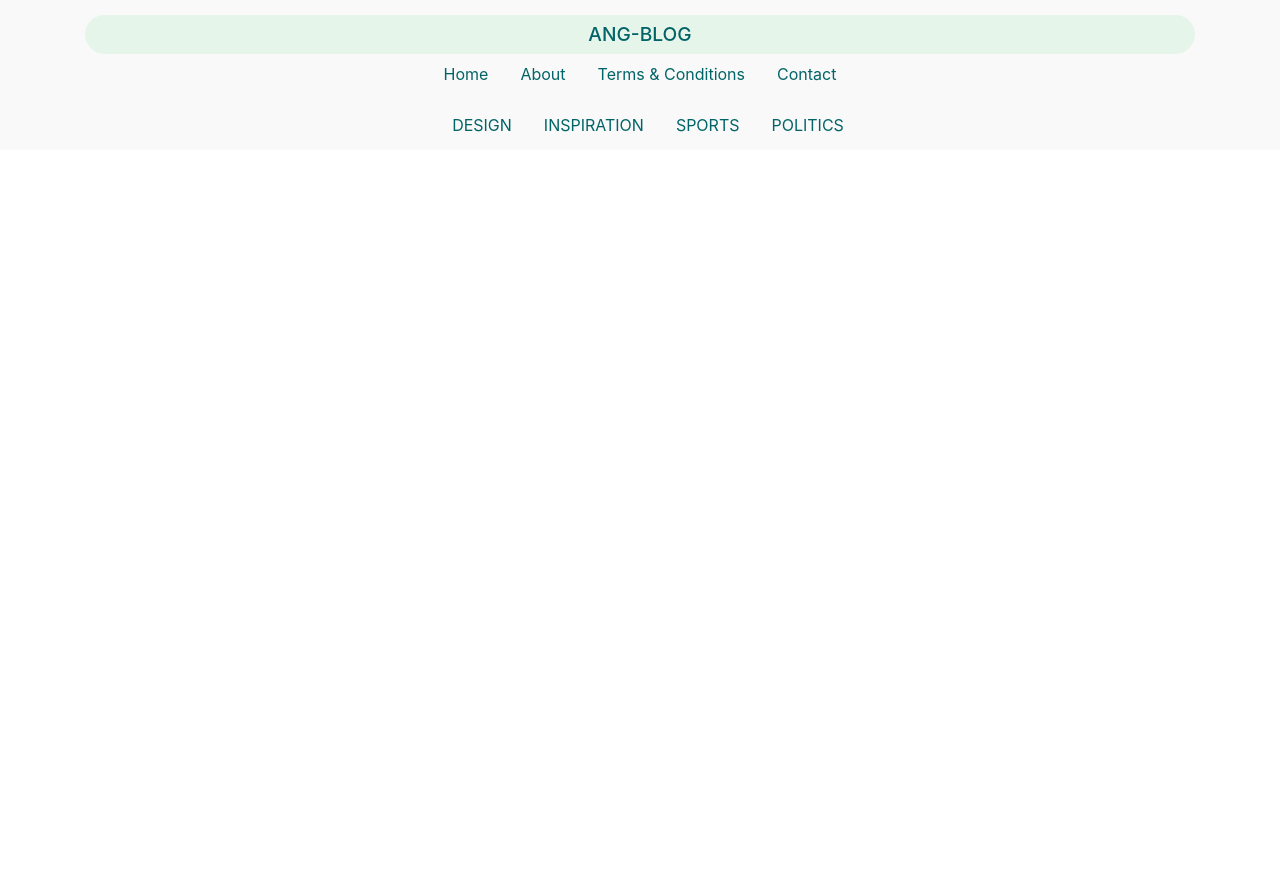
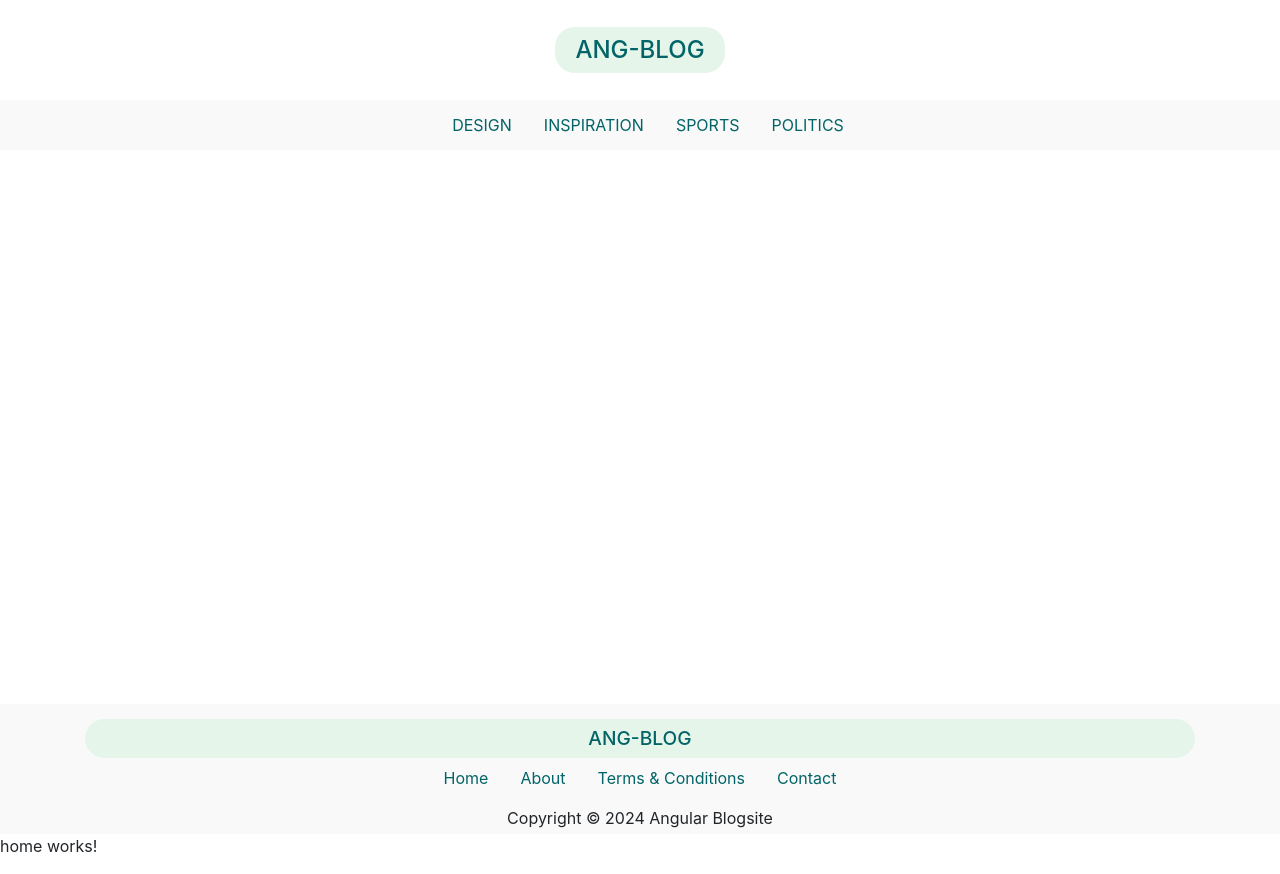
Before and after one commit to beattris/Ng_Blog, an Angular app: page / in a window 1280 px wide. Before the commit the page ends 800 px from the top, so only its background shows below. Built offline with nearby package versions, Linux system fonts and the light colour scheme.

Commit message:
generated the post card component

```diff
--- a/src/app/app.component.html
+++ b/src/app/app.component.html
@@ -1,4 +1,5 @@
-<!-- <app-header></app-header> -->
+<app-header></app-header>
 <app-category-navbar></app-category-navbar>
+<app-post-card></app-post-card>
 <app-footer></app-footer>
 <router-outlet></router-outlet>
--- a/src/app/app.module.ts
+++ b/src/app/app.module.ts
@@ -15,6 +15,7 @@ import { CommentFormComponent } from './comments/comment-form/comment-form.compo
 import { CommentListComponent } from './comments/comment-list/comment-list.component';
 import { AppRoutingModule } from './app-routing.module';
 import { AboutUsComponent } from './pages/about-us/about-us.component';
+import { PostCardComponent } from './layouts/post-card/post-card.component';
 
 @NgModule({
   declarations: [
@@ -31,6 +32,7 @@ import { AboutUsComponent } from './pages/about-us/about-us.component';
     CommentFormComponent,
     CommentListComponent,
     AboutUsComponent,
+    PostCardComponent,
   ],
   imports: [
     BrowserModule,
--- a/src/app/layouts/footer/footer.component.css
+++ b/src/app/layouts/footer/footer.component.css
@@ -2,6 +2,7 @@ footer {
   height: 130px;
   padding: 15px;
   background-color: var(--navbar-footer-color);
+  margin-top: 85vh;
 }
 
 .nav-link {
--- /dev/null
+++ b/src/app/layouts/post-card/post-card.component.html
@@ -0,0 +1 @@
+<p>post-card works!</p>
```
Also changed, not shown: src/app/layouts/post-card/post-card.component.ts (added, +10 -0 lines), src/app/layouts/post-card/post-card.component.css (added), 1 other file (tests, documents, lock files or other folders).
